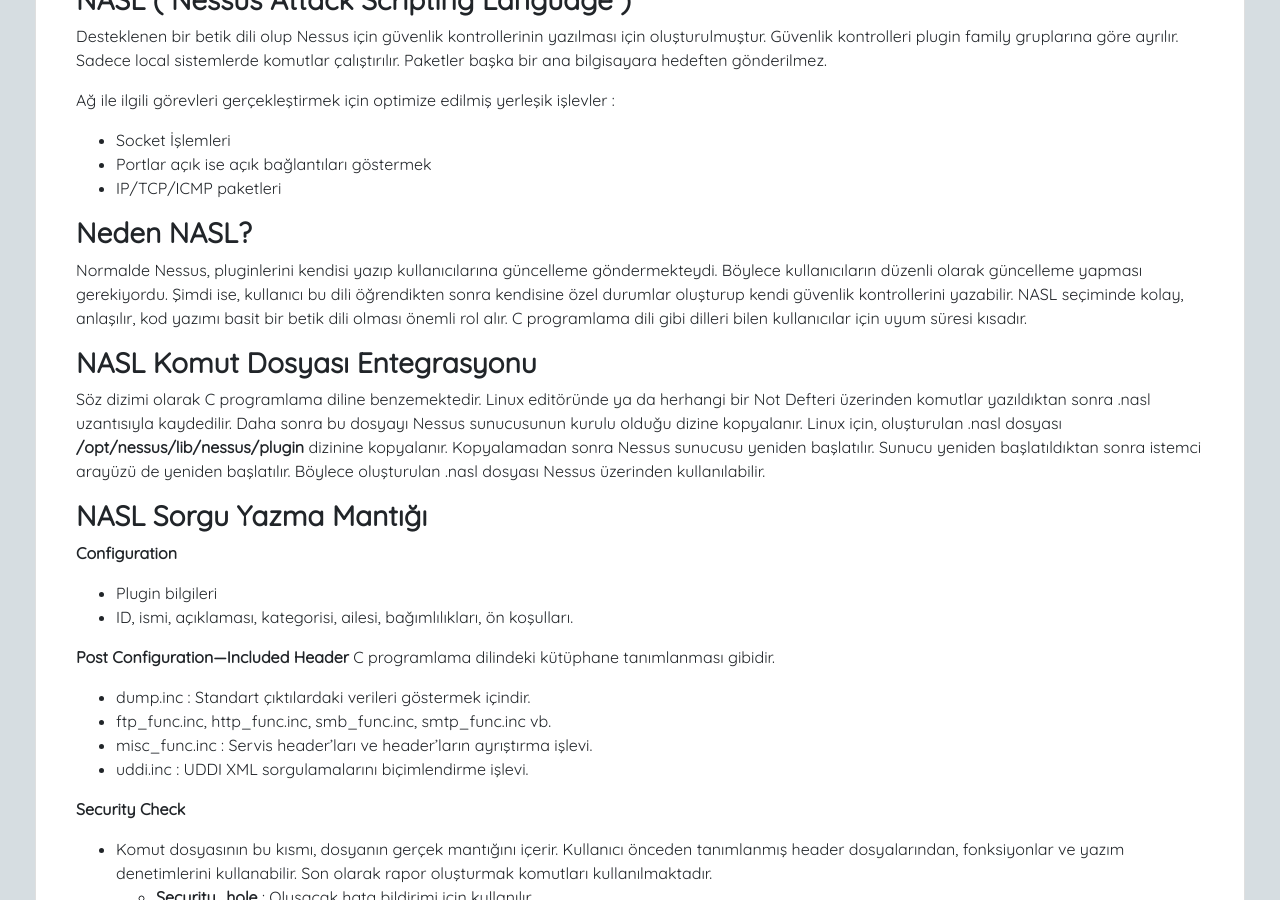
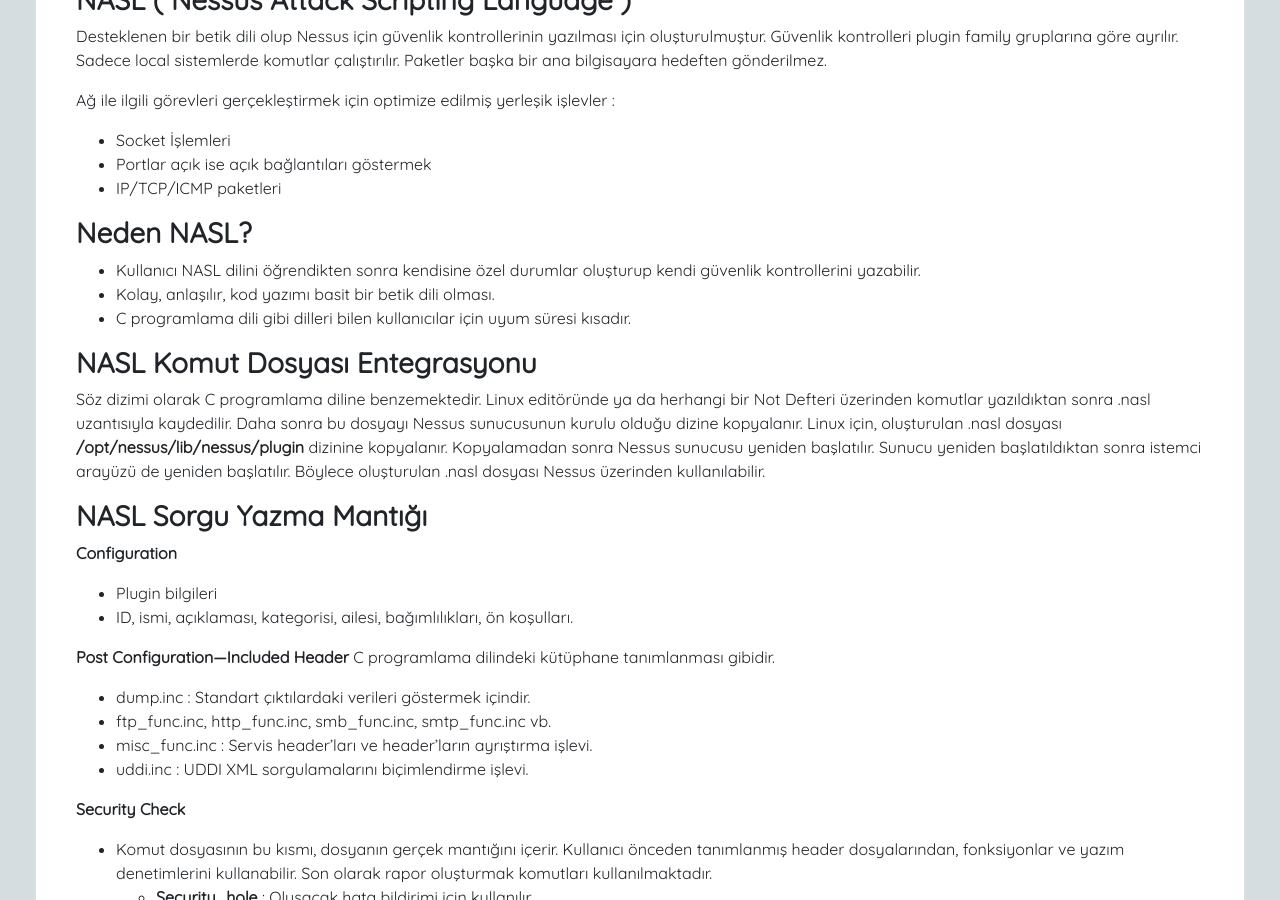
Before and after one commit to laccart/laccart, a Jekyll site: the page built from _posts/2020-06-26-Nessus-Professioal-Nedir-ve-Nasıl-Kurulur.markdown, in a window 1280 px wide and 900 px high, scrolled down 2563 px. Built offline with Jekyll 4.4.1, drawn with Linux system fonts in a browser that asks for light colours; nearby versions of some CDN libraries; our own code applies the rules of GitHub Pages for plain Markdown files.

Commit message:
Update 2020-06-26-Nessus-Professioal-Nedir-ve-Nasıl-Kurulur.markdown

```diff
--- a/_posts/2020-06-26-Nessus-Professioal-Nedir-ve-Nasıl-Kurulur.markdown
+++ b/_posts/2020-06-26-Nessus-Professioal-Nedir-ve-Nasıl-Kurulur.markdown
@@ -104,7 +104,9 @@
 
 ### **Neden NASL?**
 
-Normalde Nessus, pluginlerini kendisi yazıp kullanıcılarına güncelleme göndermekteydi. Böylece kullanıcıların düzenli olarak güncelleme yapması gerekiyordu. Şimdi ise, kullanıcı bu dili öğrendikten sonra kendisine özel durumlar oluşturup kendi güvenlik kontrollerini yazabilir. NASL seçiminde kolay, anlaşılır, kod yazımı basit bir betik dili olması önemli rol alır. C programlama dili gibi dilleri bilen kullanıcılar için uyum süresi kısadır.
+- Kullanıcı NASL dilini öğrendikten sonra kendisine özel durumlar oluşturup kendi güvenlik kontrollerini yazabilir.
+- Kolay, anlaşılır, kod yazımı basit bir betik dili olması.
+- C programlama dili gibi dilleri bilen kullanıcılar için uyum süresi kısadır.
 
 ### **NASL Komut Dosyası Entegrasyonu**
 
```
